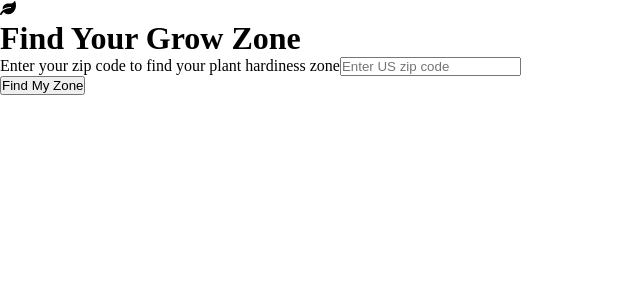
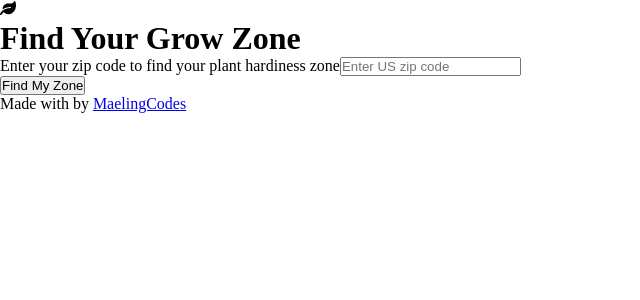
Before and after one commit to maelingmurphy/grow-zone-finder, a React (Create React App) app: page / in a window 1280 px wide. Shown: the top 300 px of the page, without its empty margins (0-640 px from the left). Built offline with nearby package versions, Linux system fonts and the light colour scheme.

Commit message:
create Footer component and import into App.js

```diff
--- a/src/App.js
+++ b/src/App.js
@@ -2,6 +2,7 @@ import { useState } from 'react'
 import Header from './components/Header'
 import Form from './components/Form'
 import Results from './components/Results'
+import Footer from './components/Footer'
 
 
 const App = () => {
@@ -75,6 +76,7 @@ const App = () => {
       <Header />
       <Form displayData={displayData} zipCode={zipCode} onChange={onChange}/>
       <Results zone={zone} isCorrectFormat={isCorrectFormat} />
+      <Footer />
     </div>
   );
 }
--- /dev/null
+++ b/src/components/Footer.js
@@ -0,0 +1,9 @@
+const Footer = () => {
+    return (
+        <div>
+            <p>Made with <span></span> by <span><a href="https://twitter.com/maelingcodes" target="_blank" rel="noreferrer">MaelingCodes</a></span></p>
+        </div>
+    );
+}
+
+export default Footer;
```
